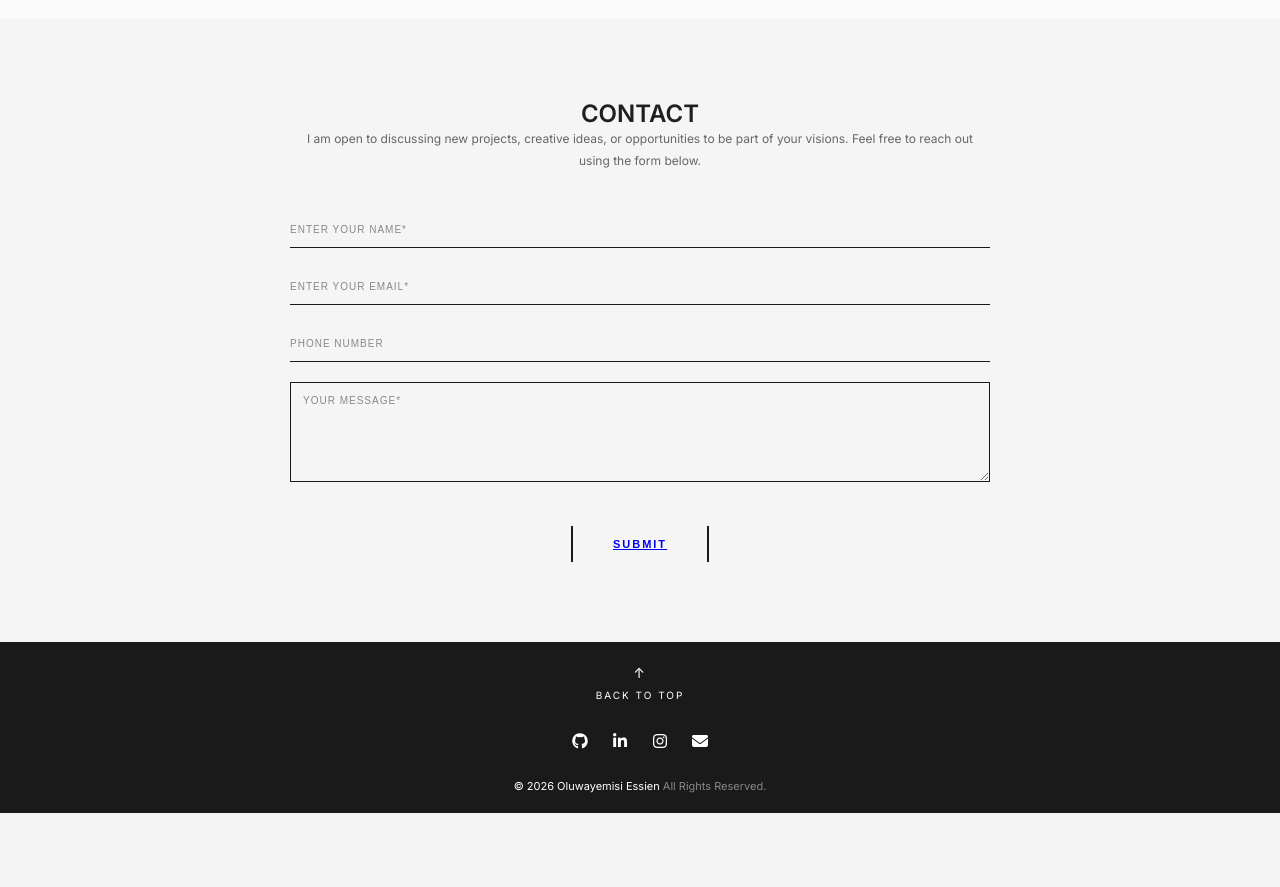
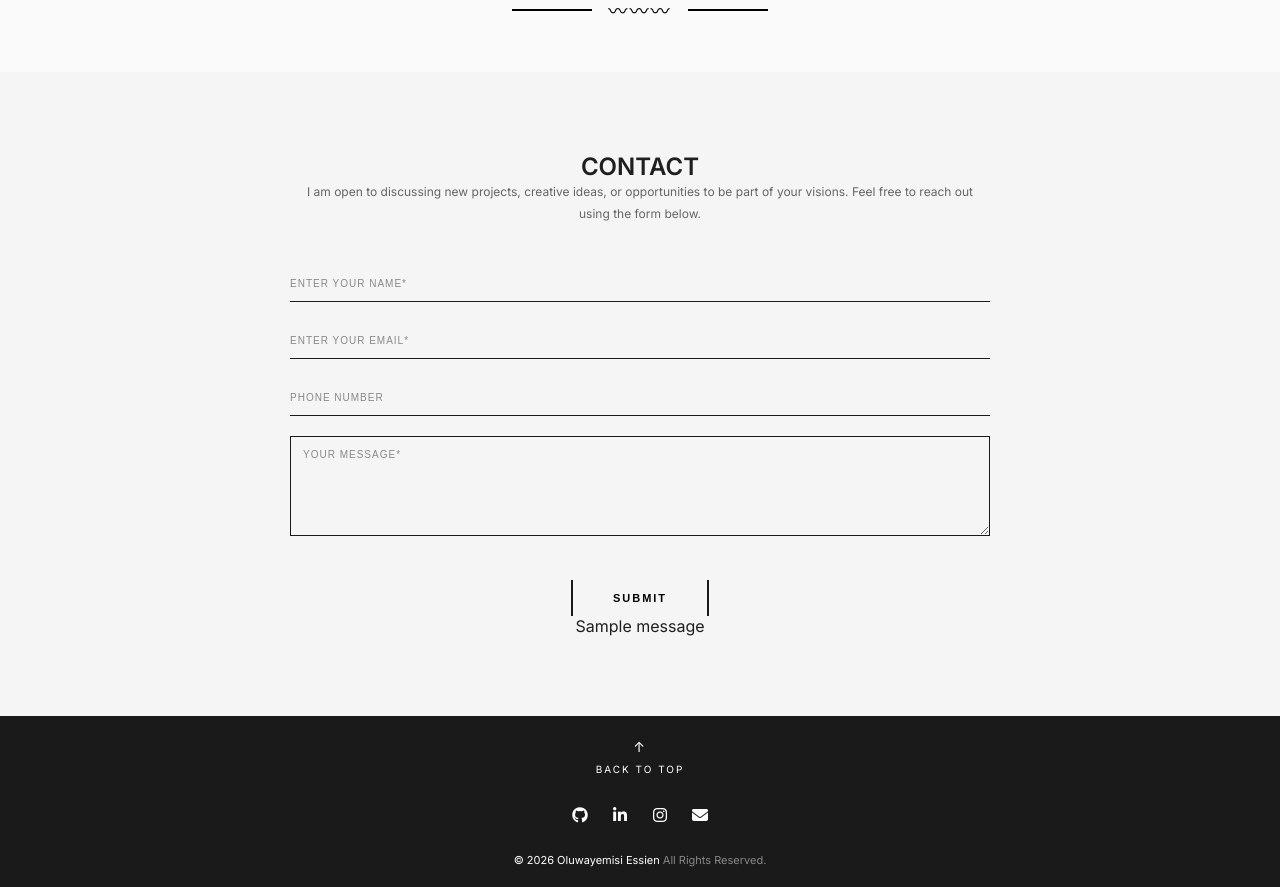
Before and after one commit to Yemisi-jay/portfolio, a Django app: page / in a window 1280 px wide. Shown: the part 4179-5066 px from the top of the page. Before the commit the page ends 4992 px from the top, so only its background shows below. Run offline with Django 5.2, Linux system fonts and the light colour scheme; tables that the repository leaves empty hold one stand-in row (values such as "Sample post"); one stand-in notice (Sample message) is shown.

Commit message:
updating

```diff
--- a/core/urls.py
+++ b/core/urls.py
@@ -1,6 +1,7 @@
 from django.urls import path
-from .views import home
+from .views import home, contact
 
 urlpatterns = [
     path('', home, name='home'),
+    path('contact/', contact, name='contact'),
 ]
--- a/core/views.py
+++ b/core/views.py
@@ -1,6 +1,86 @@
-from django.shortcuts import render
+from django.shortcuts import render, redirect
+from django.core.mail import EmailMessage
+from django.contrib import messages
+from django.conf import settings
+from django.views.decorators.http import require_http_methods
+from django.views.decorators.csrf import csrf_exempt
+import logging
+import sys
+
+logger = logging.getLogger(__name__)
 
 
 # Create your views here.
 def home(request):
     return render(request, 'core/index.html')
+
+
+@csrf_exempt
+@require_http_methods(["POST"])
+def contact(request):
+    """Handle contact form submissions and send email"""
+    # Debug: Print to console immediately
+    print("=" * 50, file=sys.stderr)
+    print("CONTACT FORM RECEIVED", file=sys.stderr)
+    print("=" * 50, file=sys.stderr)
+
+    name = request.POST.get('name', '').strip()
+    email = request.POST.get('email', '').strip()
+    phone = request.POST.get('phone', '').strip()
+    message_text = request.POST.get('message', '').strip()
+
+    print(f"Name: {name}", file=sys.stderr)
+    print(f"Email: {email}", file=sys.stderr)
+    print(f"Phone: {phone}", file=sys.stderr)
+    print(f"Message: {message_text}", file=sys.stderr)
+
+    if not all([name, email, message_text]):
+        print("ERROR: Missing required fields", file=sys.stderr)
+        messages.error(request, 'Please fill in all required fields.')
+        return redirect('home')
+
+    try:
+        # Construct the email message
+        full_message = f"""New contact form submission:
+
+Name: {name}
+Email: {email}
+Phone: {phone}
+
+Message:
+{message_text}
+"""
+
+        print(f"\nSending email...", file=sys.stderr)
+        print(f"From: {settings.DEFAULT_FROM_EMAIL}", file=sys.stderr)
+        print(f"Reply-To: {email}", file=sys.stderr)
+        print(f"To: oluwayemisiessien@gmail.com", file=sys.stderr)
+        print(f"Backend: {settings.EMAIL_BACKEND}", file=sys.stderr)
+
+        # Use EmailMessage for more control (supports reply_to)
+        email_message = EmailMessage(
+            subject=f'New Contact Form Submission from {name}',
+            body=full_message,
+            from_email=settings.DEFAULT_FROM_EMAIL,
+            to=['oluwayemisiessien@gmail.com'],
+            reply_to=[email],
+        )
+
+        result = email_message.send(fail_silently=False)
+
+        print(f"Email sent successfully! Result: {result}", file=sys.stderr)
+        print("\n--- EMAIL CONTENT ---", file=sys.stderr)
+        print(full_message, file=sys.stderr)
+        print("--- END EMAIL ---\n", file=sys.stderr)
+
+        logger.info(f'Contact form submitted by {name} ({email})')
+        messages.success(request, 'Thank you! Your message has been sent successfully.')
+        return redirect('home')
+
+    except Exception as e:
+        print(f"ERROR SENDING EMAIL: {str(e)}", file=sys.stderr)
+        import traceback
+        traceback.print_exc(file=sys.stderr)
+        logger.error(f'Error sending contact form email: {str(e)}')
+        messages.error(request, f'Error sending message: {str(e)}')
+        return redirect('home')
--- a/templates/core/index.html
+++ b/templates/core/index.html
@@ -211,7 +211,12 @@
 
             <!-- Description Text -->
             <p class="skills-description">
-                Nulla in velit a metus rhoncus tempus. Nulla congue nulla vel sem varius finibus. Sed ornare sit amet lorem sed viverra. In vel urna quis libero viverra facilisis ut ac est.
+                <p class="skills-intro">
+                    I specialize in building reliable, scalable web applications with a strong focus on backend development.
+                    My skill set spans server-side logic, API design, database management, and frontend integration,
+                    allowing me to deliver complete solutions that are both technically sound and user-focused.
+                </p>
+
             </p>
 
             <!-- Decorative Divider -->
@@ -295,7 +300,7 @@
                 <img src="{% static 'images/ShopIT_ecommerce_app_2.png' %}" alt="ShopIT E-commerce Application Screenshot 2">
             </a>
 
-            <a href="https://github.com/Yemisi-jay/portfolio" target="_blank" class="mosaic-item item5" title="Personal Portfolio">
+            <a href="#" target="_blank" class="mosaic-item item5" title="Personal Portfolio">
                 <img src="{% static 'images/portfolio-screenshot.png' %}" alt="Personal Portfolio Screenshot">
             </a>
         </div>
@@ -319,21 +324,29 @@
         </p>
 
 
-        <form class="contact-form">
+        <form class="contact-form" method="POST" action="{% url 'contact' %}">
+            {% csrf_token %}
             <div class="form-group">
-                <input type="text" placeholder="ENTER YOUR NAME*" required>
+                <input type="text" name="name" placeholder="ENTER YOUR NAME*" required>
             </div>
             <div class="form-group">
-                <input type="email" placeholder="ENTER YOUR EMAIL*" required>
+                <input type="email" name="email" placeholder="ENTER YOUR EMAIL*" required>
             </div>
             <div class="form-group">
-                <input type="tel" placeholder="PHONE NUMBER">
+                <input type="tel" name="phone" placeholder="PHONE NUMBER">
             </div>
             <div class="form-group">
-                <textarea placeholder="YOUR MESSAGE*" rows="5" required></textarea>
+                <textarea name="message" placeholder="YOUR MESSAGE*" rows="5" required></textarea>
             </div>
-            <a href="mailto:oluwayemisiessien@gmail.com" class="btn-submit">SUBMIT</a>
+            <button type="submit" class="btn-submit">SUBMIT</button>
         </form>
+        {% if messages %}
+            <div class="messages">
+                {% for message in messages %}
+                    <p class="message {{ message.tags }}">{{ message }}</p>
+                {% endfor %}
+            </div>
+        {% endif %}
     </div>
 </section>
 
```
Also changed, not shown: personal_Portfolio/settings.py (+9 -0 lines).
